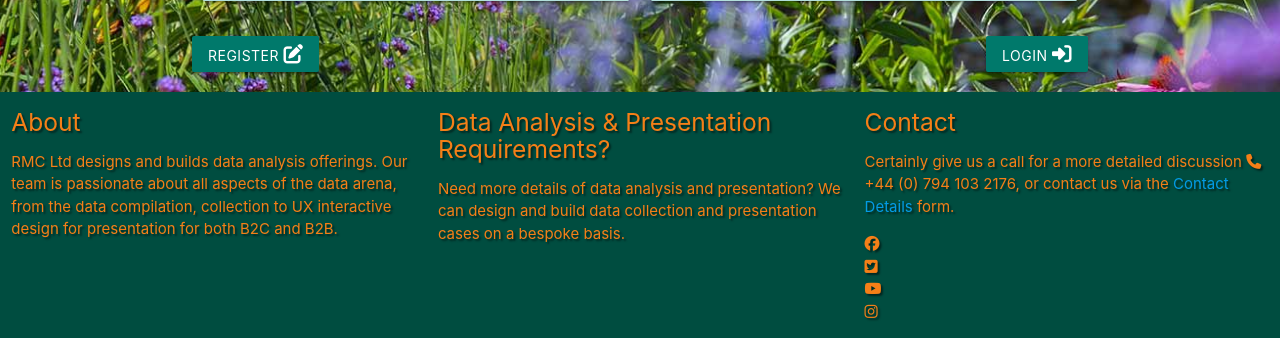
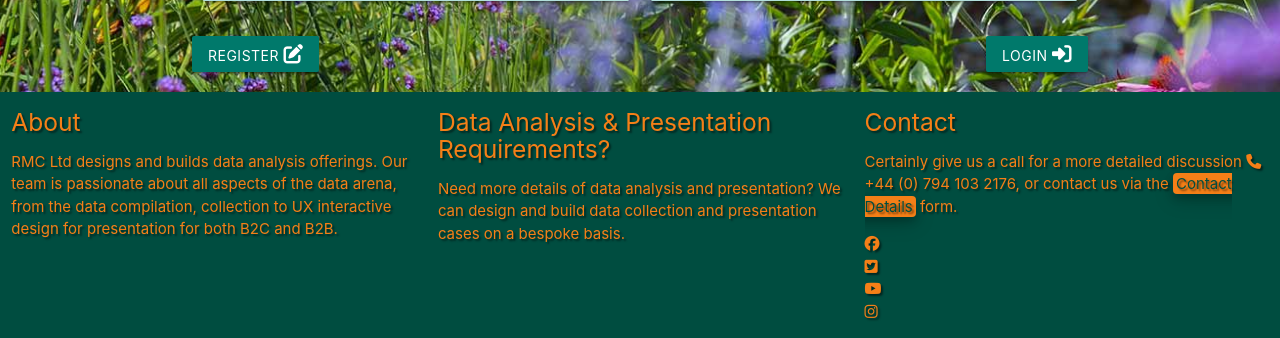
Before and after one commit to Readri205/MS3_Plant_Manager, a Flask app: page / in a window 1280 px wide. Shown: the part 1129-1467 px from the top of the page. Run offline with Flask 2, Linux system fonts and the light colour scheme; some libraries are stand-ins or nearby versions.

Commit message:
Add style to contact box link

```diff
--- a/app.py
+++ b/app.py
@@ -304,12 +304,12 @@ def get_trefle():
 
 plants = requests.get(
     f"{ENDPOINT}{YOUR_TREFLE_TOKEN}{STRG}{SEARCH}{PAGE}").json()
-links = plants['links']
+# links = plants['links']
 # first = links['first']
 # prev = links['prev']
 # current = links['self']
 # nexts = links['next']
-print(links['next'])
+# print(links['next'], nexts)
 #   last = links['last']
 #   meta = plants['meta']
 #   total = meta['total']
--- a/static/css/style.css
+++ b/static/css/style.css
@@ -31,9 +31,19 @@
     overflow: hidden;
 }
 .page-box {
-    background: rgba(1, 48, 25, 0.4);
+    background: rgba(1, 48, 25, 0.35);
     padding: 10px;
     border-radius: 15px;
+    z-index: -2;
+    -webkit-box-shadow: 0 4px 8px 0 rgba(0, 0, 0, 0.2), 0 6px 20px 0 rgba(0, 0, 0, 0.19);
+	box-shadow: 0 4px 8px 0 rgba(0, 0, 0, 0.2), 0 6px 20px 0 rgba(0, 0, 0, 0.19);
+}
+.contact-box {
+    padding-top: 1px;
+    padding-bottom: 1px;
+    padding-left: 3px;
+    padding-right: 3px;
+    border-radius: 4px;
     z-index: -2;
     -webkit-box-shadow: 0 4px 8px 0 rgba(0, 0, 0, 0.2), 0 6px 20px 0 rgba(0, 0, 0, 0.19);
 	box-shadow: 0 4px 8px 0 rgba(0, 0, 0, 0.2), 0 6px 20px 0 rgba(0, 0, 0, 0.19);
--- a/templates/base.html
+++ b/templates/base.html
@@ -128,7 +128,7 @@
 			<div class="col m4">
 				<h5 class="footer-header">Contact</h5>
 				<p class="inline-block footer-text">Certainly give us a call for a more detailed discussion <i
-						class="fas fa-phone"></i> +44 (0) 794 103 2176, or contact us via the <a
+						class="fas fa-phone"></i> +44 (0) 794 103 2176, or contact us via the <a class=" contact-box yellow darken-4 hoverable teal-text text-darken-4"
 						href="contact.html">Contact Details</a> form.</p>
 				<ul class="social-networks">
 					<li>
--- a/templates/trefle_plants.html
+++ b/templates/trefle_plants.html
@@ -59,7 +59,7 @@
 			<li><a href="{{ prev }}" class="yellow-text text-darken-4 text-shadow">Previous Page</a></li>
 		</div>
 		<div class="col l3">
-			<li><a href="{{ nexts }}" class="right yellow-text text-darken-4 text-shadow">Next Page</a></li>
+			<li><a href="{{ next }}" class="right yellow-text text-darken-4 text-shadow">Next Page</a></li>
 		</div>
 		<div class="col l3">
 			<li><a href="{{ last }}" class="right yellow-text text-darken-4 text-shadow">Last Page</a></li>
```
Also changed, not shown: README.md.
